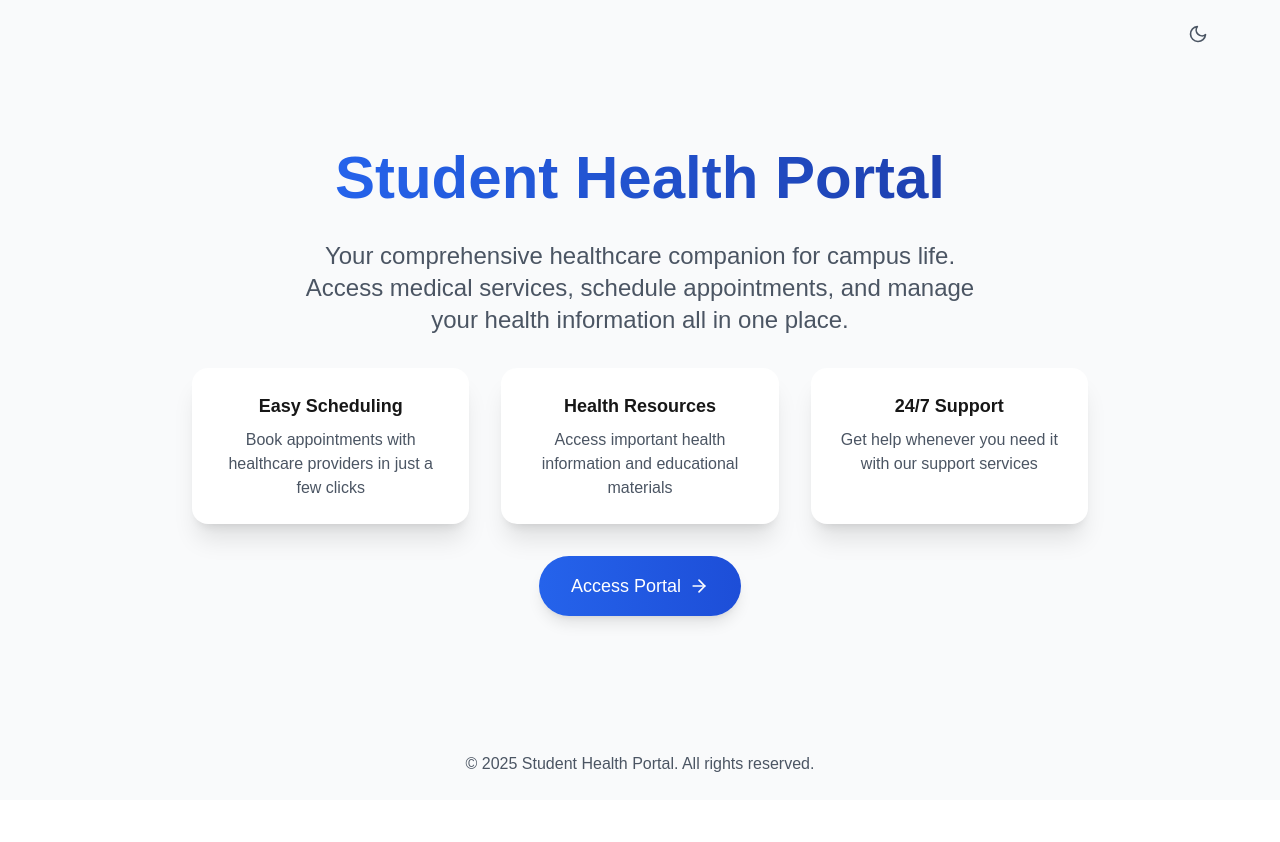
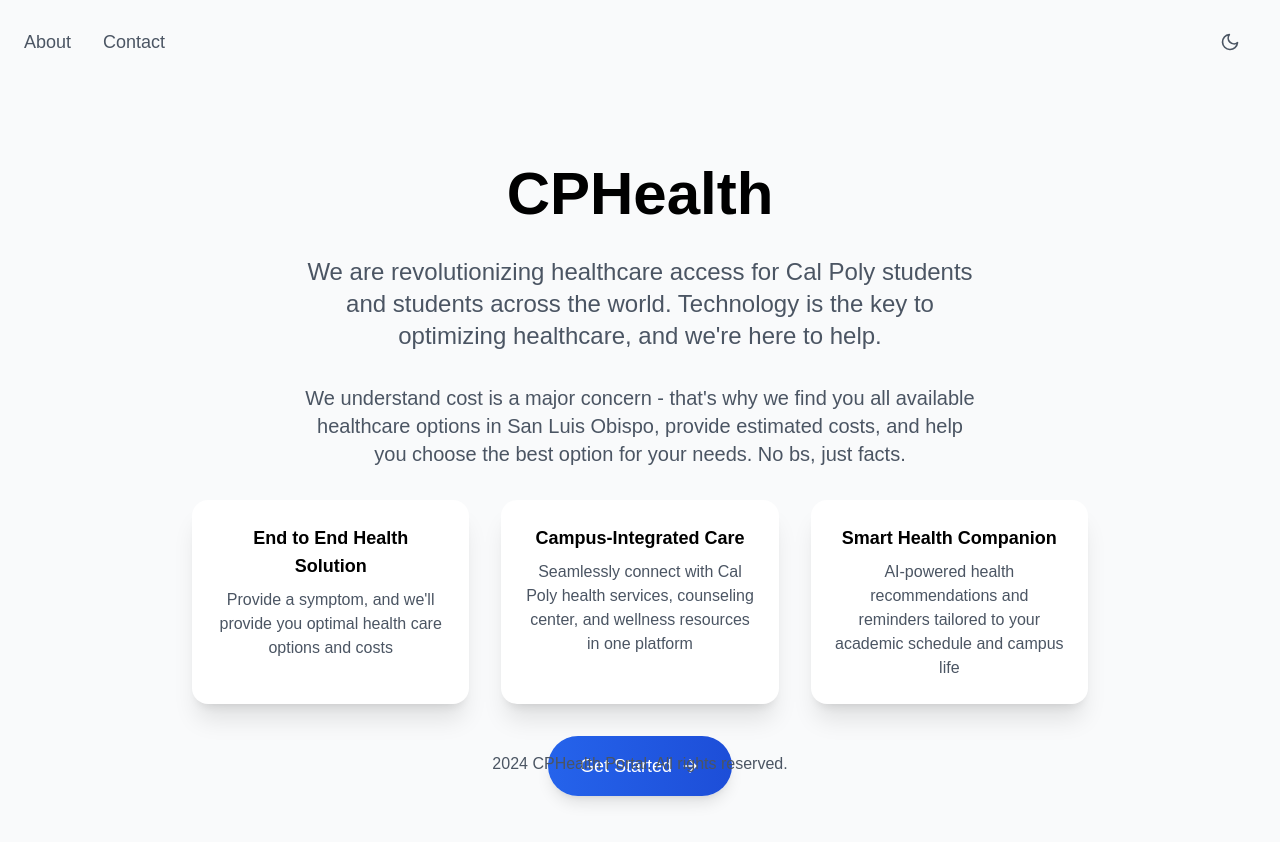
Before and after one commit to rishiguptagit/unihealth, a Next.js app: page / in a window 1280 px wide. Shown: the top 842 px of the page. Before the commit the page ends 800 px from the top, so only its background shows below. Built offline with nearby package versions, Linux system fonts and the light colour scheme.

Commit message:
Added about and contact tabs

```diff
--- /dev/null
+++ b/app/about/page.tsx
@@ -0,0 +1,58 @@
+"use client";
+
+import { useState, useEffect } from 'react';
+import { FiArrowLeft, FiSun, FiMoon } from 'react-icons/fi';
+import Link from 'next/link';
+import { useTheme } from '../components/ThemeProvider';
+
+export default function About() {
+  const { darkMode, toggleDarkMode } = useTheme();
+
+  return (
+    <div className="min-h-screen bg-gray-50 dark:bg-gray-900">
+      <nav className="bg-transparent py-6 w-full">
+        <div className="flex justify-between items-center">
+          <Link
+            href="/"
+            className="flex items-center text-gray-600 dark:text-gray-300 hover:text-gray-900 dark:hover:text-white transition-colors duration-200 text-lg font-medium ml-6 group"
+          >
+            <FiArrowLeft className="w-5 h-5 mr-2 group-hover:transform group-hover:-translate-x-1 transition-transform" />
+            Back to Home
+          </Link>
+          <div className="mr-8">
+            <button
+              onClick={toggleDarkMode}
+              className="p-2 rounded-full text-gray-600 dark:text-gray-300 hover:bg-gray-200 dark:hover:bg-gray-800 transition-colors duration-200"
+            >
+              {darkMode ? <FiSun className="w-5 h-5" /> : <FiMoon className="w-5 h-5" />}
+            </button>
+          </div>
+        </div>
+      </nav>
+      <main className="max-w-4xl mx-auto px-8 py-16">
+        {/* About Content */}
+        <div className="space-y-8 text-gray-600 dark:text-gray-300">
+          <h1 className="text-4xl font-bold text-black dark:text-white mb-6">About CPHealth</h1>
+
+          <p className="text-lg leading-relaxed">
+            CPHealth is a concept that was born out of BUS 310 at Cal Poly, San Luis Obispo. Our journey began at Cal Poly, where we witnessed firsthand the challenges students face in
+            accessing and affording healthcare. We want to solve this problem through technology and innovation.
+          </p>
+
+          <h2 className="text-2xl font-semibold text-black dark:text-white mt-8 mb-4">Our Mission</h2>
+          <p className="text-lg leading-relaxed">
+            We're on a mission to make healthcare accessible, affordable, and transparent for every student.
+            By leveraging AI and local healthcare partnerships, we provide personalized healthcare solutions
+            that fit students' busy lives and budgets.
+          </p>
+
+          <h2 className="text-2xl font-semibold text-black dark:text-white mt-8 mb-4">How We Help</h2>
+          <p className="text-lg leading-relaxed">
+            Symptom to help. Our platform will use your symptoms to find the best healthcare options for you.
+            Find you the best doctor, lab, and pharmacy for your needs. We will take into account costs, geolocation, and availability when making your choices.
+          </p>
+        </div>
+      </main>
+    </div>
+  );
+}
--- /dev/null
+++ b/app/components/ThemeProvider.tsx
@@ -0,0 +1,50 @@
+'use client';
+
+import { createContext, useContext, useEffect, useState } from 'react';
+
+type ThemeContextType = {
+  darkMode: boolean;
+  toggleDarkMode: () => void;
+};
+
+const ThemeContext = createContext<ThemeContextType | undefined>(undefined);
+
+export function ThemeProvider({ children }: { children: React.ReactNode }) {
+  const [darkMode, setDarkMode] = useState(false);
+
+  useEffect(() => {
+    const savedDarkMode = localStorage.getItem('darkMode');
+    if (savedDarkMode === null) {
+      localStorage.setItem('darkMode', 'false');
+    } else {
+      setDarkMode(savedDarkMode === 'true');
+    }
+  }, []);
+
+  useEffect(() => {
+    if (darkMode) {
+      document.documentElement.classList.add('dark');
+    } else {
+      document.documentElement.classList.remove('dark');
+    }
+    localStorage.setItem('darkMode', darkMode.toString());
+  }, [darkMode]);
+
+  const toggleDarkMode = () => {
+    setDarkMode(!darkMode);
+  };
+
+  return (
+    <ThemeContext.Provider value={{ darkMode, toggleDarkMode }}>
+      {children}
+    </ThemeContext.Provider>
+  );
+}
+
+export function useTheme() {
+  const context = useContext(ThemeContext);
+  if (context === undefined) {
+    throw new Error('useTheme must be used within a ThemeProvider');
+  }
+  return context;
+}
--- /dev/null
+++ b/app/contact/page.tsx
@@ -0,0 +1,61 @@
+"use client";
+
+import { FiSun, FiMoon, FiArrowLeft } from 'react-icons/fi';
+import Link from 'next/link';
+import { useTheme } from '../components/ThemeProvider';
+
+export default function Contact() {
+  const { darkMode, toggleDarkMode } = useTheme();
+
+  return (
+    <div className="min-h-screen bg-gray-50 dark:bg-gray-900">
+      <nav className="bg-transparent py-6 w-full">
+        <div className="flex justify-between items-center">
+          <Link
+            href="/"
+            className="flex items-center text-gray-600 dark:text-gray-300 hover:text-gray-900 dark:hover:text-white transition-colors duration-200 text-lg font-medium ml-6 group"
+          >
+            <FiArrowLeft className="w-5 h-5 mr-2 group-hover:transform group-hover:-translate-x-1 transition-transform" />
+            Back to Home
+          </Link>
+          <div className="mr-8">
+            <button
+              onClick={toggleDarkMode}
+              className="p-2 rounded-full text-gray-600 dark:text-gray-300 hover:bg-gray-200 dark:hover:bg-gray-800 transition-colors duration-200"
+            >
+              {darkMode ? <FiSun className="w-5 h-5" /> : <FiMoon className="w-5 h-5" />}
+            </button>
+          </div>
+        </div>
+      </nav>
+      <main className="max-w-4xl mx-auto px-8 py-16">
+        <div className="space-y-8 text-gray-600 dark:text-gray-300">
+          <h1 className="text-4xl font-bold text-black dark:text-white mb-6">Contact Us</h1>
+
+          <p className="text-lg leading-relaxed">
+            We'd love to hear from you! Whether you're a student interested in using our platform,
+            a healthcare provider looking to partner with us, or just want to learn more about what we do.
+          </p>
+
+          <div className="bg-white dark:bg-gray-800 p-8 rounded-xl mt-8">
+            <h2 className="text-2xl font-semibold text-black dark:text-white mb-6">Get in Touch</h2>
+            <div className="space-y-6">
+              <div>
+                <h3 className="text-lg font-medium text-black dark:text-white mb-2">Email</h3>
+                <p className="text-gray-600 dark:text-gray-300">contact@cphealth.com</p>
+              </div>
+              <div>
+                <h3 className="text-lg font-medium text-black dark:text-white mb-2">Location</h3>
+                <p className="text-gray-600 dark:text-gray-300">Cal Poly, San Luis Obispo, CA 93407</p>
+              </div>
+              <div>
+                <h3 className="text-lg font-medium text-black dark:text-white mb-2">Office Hours</h3>
+                <p className="text-gray-600 dark:text-gray-300">Monday - Friday: 9:00 AM - 5:00 PM PST</p>
+              </div>
+            </div>
+          </div>
+        </div>
+      </main>
+    </div>
+  );
+}
--- a/app/layout.tsx
+++ b/app/layout.tsx
@@ -1,5 +1,6 @@
 import type { Metadata } from "next";
 import { Geist, Geist_Mono } from "next/font/google";
+import { ThemeProvider } from "./components/ThemeProvider";
 import "./globals.css";
 
 const geistSans = Geist({
@@ -24,10 +25,10 @@ export default function RootLayout({
 }>) {
   return (
     <html lang="en">
-      <body
-        className={`${geistSans.variable} ${geistMono.variable} antialiased`}
-      >
-        {children}
+      <body className={`${geistSans.variable} ${geistMono.variable} antialiased`}>
+        <ThemeProvider>
+          {children}
+        </ThemeProvider>
       </body>
     </html>
   );
--- a/app/page.tsx
+++ b/app/page.tsx
@@ -1,72 +1,80 @@
 "use client";
 
-import { useState, useEffect } from 'react';
 import { FiSun, FiMoon, FiArrowRight } from 'react-icons/fi';
 import Link from 'next/link';
+import { useTheme } from './components/ThemeProvider';
 
 export default function Home() {
-  const [darkMode, setDarkMode] = useState(false);
-
-  useEffect(() => {
-    if (darkMode) {
-      document.documentElement.classList.add('dark');
-    } else {
-      document.documentElement.classList.remove('dark');
-    }
-  }, [darkMode]);
+  const { darkMode, toggleDarkMode } = useTheme();
 
   return (
     <div className={`min-h-screen transition-colors duration-200 ${darkMode ? 'dark bg-gray-900' : 'bg-gray-50'}`}>
       {/* Navigation Bar */}
-      <nav className="bg-transparent p-4">
-        <div className="max-w-6xl mx-auto flex justify-end">
-          <button
-            onClick={() => setDarkMode(!darkMode)}
-            className="p-2 rounded-full text-gray-600 dark:text-gray-300 hover:bg-gray-200 dark:hover:bg-gray-800 transition-colors duration-200"
-          >
-            {darkMode ? <FiSun className="w-5 h-5" /> : <FiMoon className="w-5 h-5" />}
-          </button>
+      <nav className="bg-transparent py-6 w-full">
+        <div className="flex justify-between items-center">
+          <div className="flex items-center gap-8 ml-6">
+            <Link href="/about" className="text-gray-600 dark:text-gray-300 hover:text-gray-900 dark:hover:text-white transition-colors duration-200 text-lg font-medium">
+              About
+            </Link>
+            <Link href="/contact" className="text-gray-600 dark:text-gray-300 hover:text-gray-900 dark:hover:text-white transition-colors duration-200 text-lg font-medium">
+              Contact
+            </Link>
+          </div>
+          <div className="mr-8">
+            <button
+              onClick={toggleDarkMode}
+              className="p-2 rounded-full text-gray-600 dark:text-gray-300 hover:bg-gray-200 dark:hover:bg-gray-800 transition-colors duration-200"
+            >
+              {darkMode ? <FiSun className="w-5 h-5" /> : <FiMoon className="w-5 h-5" />}
+            </button>
+          </div>
         </div>
       </nav>
 
       {/* Hero Section */}
       <main className="max-w-6xl mx-auto px-8 pt-20 pb-32">
         <div className="flex flex-col items-center text-center space-y-8">
-          <h1 className="text-5xl md:text-6xl font-bold bg-clip-text text-transparent bg-gradient-to-r from-blue-600 to-blue-800 dark:from-blue-400 dark:to-blue-600">
-            Student Health Portal
+          <h1 className="text-5xl md:text-6xl font-bold text-black dark:text-white">
+            CPHealth
           </h1>
           <p className="text-xl md:text-2xl text-gray-600 dark:text-gray-300 max-w-2xl">
-            Your comprehensive healthcare companion for campus life. Access medical services, schedule appointments,
-            and manage your health information all in one place.
+            We are revolutionizing healthcare access for Cal Poly students and students across the world. Technology is the key to optimizing healthcare, and we're here to help.
+          </p>
+          <p className="text-lg md:text-xl text-gray-600 dark:text-gray-300 max-w-2xl mt-3">
+            We understand cost is a major concern - that's why we find you all available healthcare options in San Luis Obispo, provide estimated costs, and help you choose the best option for your needs. No bs, just facts.
           </p>
           <div className="grid grid-cols-1 md:grid-cols-3 gap-8 w-full max-w-4xl mt-12">
             <div className="bg-white dark:bg-gray-800 p-6 rounded-2xl shadow-xl transition-all duration-200 hover:transform hover:scale-105">
-              <h3 className="text-lg font-semibold mb-2 dark:text-white">Easy Scheduling</h3>
-              <p className="text-gray-600 dark:text-gray-300">Book appointments with healthcare providers in just a few clicks</p>
+              <h3 className="text-lg font-semibold mb-2 text-black dark:text-white">End to End Health Solution</h3>
+              <p className="text-gray-600 dark:text-gray-300">Provide a symptom, and we'll provide you optimal health care options and costs</p>
             </div>
             <div className="bg-white dark:bg-gray-800 p-6 rounded-2xl shadow-xl transition-all duration-200 hover:transform hover:scale-105">
-              <h3 className="text-lg font-semibold mb-2 dark:text-white">Health Resources</h3>
-              <p className="text-gray-600 dark:text-gray-300">Access important health information and educational materials</p>
+              <h3 className="text-lg font-semibold mb-2 text-black dark:text-white">Campus-Integrated Care</h3>
+              <p className="text-gray-600 dark:text-gray-300">Seamlessly connect with Cal Poly health services, counseling center, and wellness resources in one platform</p>
             </div>
             <div className="bg-white dark:bg-gray-800 p-6 rounded-2xl shadow-xl transition-all duration-200 hover:transform hover:scale-105">
-              <h3 className="text-lg font-semibold mb-2 dark:text-white">24/7 Support</h3>
-              <p className="text-gray-600 dark:text-gray-300">Get help whenever you need it with our support services</p>
+              <h3 className="text-lg font-semibold mb-2 text-black dark:text-white">Smart Health Companion</h3>
+              <p className="text-gray-600 dark:text-gray-300">AI-powered health recommendations and reminders tailored to your academic schedule and campus life</p>
             </div>
+
           </div>
-          <Link
-            href="/dashboard"
+          <button
+            onClick={() => {
+              window.open('https://forms.gle/gZzn7yWxeodzQtFy7', '_blank');
+              window.location.href = '/dashboard';
+            }}
             className="mt-12 inline-flex items-center space-x-2 bg-gradient-to-r from-blue-600 to-blue-700 dark:from-blue-500 dark:to-blue-600 text-white px-8 py-4 rounded-full text-lg font-medium hover:from-blue-700 hover:to-blue-800 dark:hover:from-blue-600 dark:hover:to-blue-700 transition-all duration-200 shadow-lg hover:shadow-xl group"
           >
-            <span>Access Portal</span>
+            <span>Get Started</span>
             <FiArrowRight className="w-5 h-5 group-hover:transform group-hover:translate-x-1 transition-transform" />
-          </Link>
+          </button>
         </div>
       </main>
 
       {/* Footer */}
       <footer className="absolute bottom-0 w-full py-6 bg-transparent">
         <div className="max-w-6xl mx-auto px-8 text-center text-gray-600 dark:text-gray-400">
-          <p>© {new Date().getFullYear()} Student Health Portal. All rights reserved.</p>
+          <p> 2024 CPHealth Portal. All rights reserved.</p>
         </div>
       </footer>
     </div>
```
